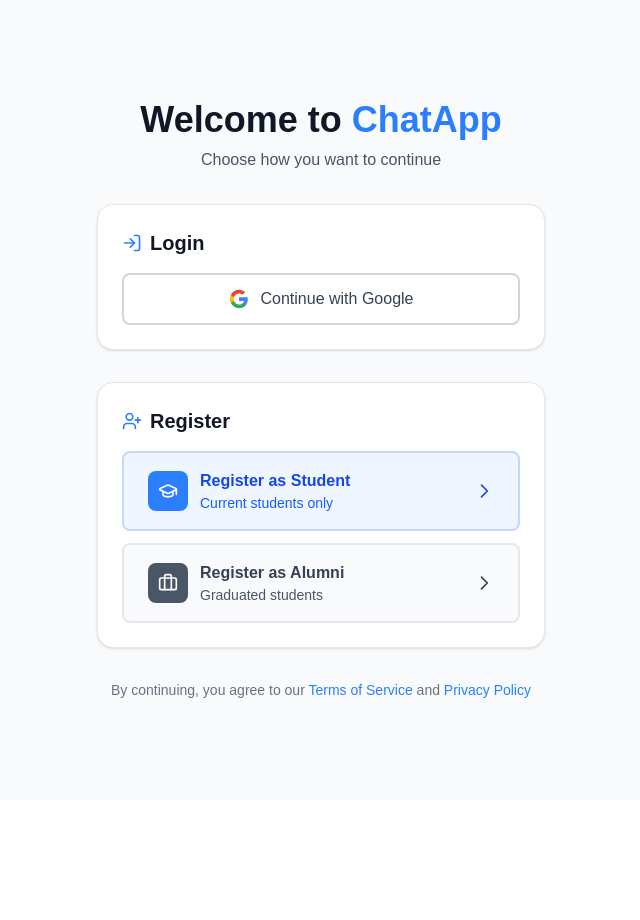
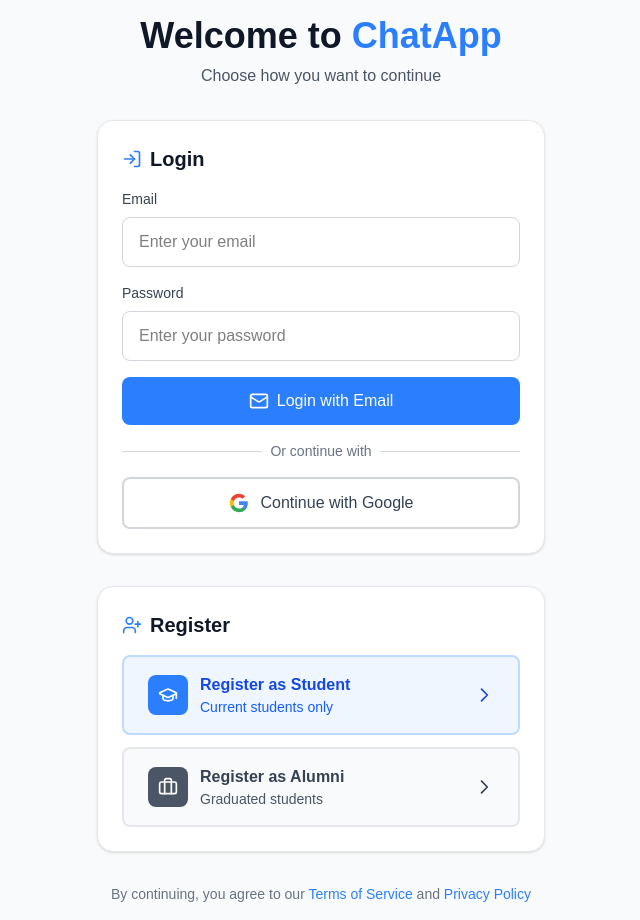
Before and after one commit to SHIVAM-KUMAR-59/kampuskonnect, a Next.js app in the folder client/: page / in a window 1280 px wide. Shown: the whole page, without its empty margins (319-959 px from the left). Before the commit the page ends 800 px from the top, so only its background shows below. Built offline with nearby package versions, Linux system fonts and the light colour scheme.

Commit message:
Credentials login working

```diff
--- a/client/app/page.js
+++ b/client/app/page.js
@@ -1,8 +1,38 @@
 'use client'
 import { signIn } from "next-auth/react";
-import { LogIn, UserPlus, GraduationCap, Briefcase } from "lucide-react";
+import { LogIn, UserPlus, GraduationCap, Briefcase, Mail } from "lucide-react";
+import { useState } from "react";
 
 export default function Home() {
+  const [email, setEmail] = useState("");
+  const [password, setPassword] = useState("");
+  const [loading, setLoading] = useState(false);
+  const [error, setError] = useState("");
+
+  const handleCredentialsLogin = async (e) => {
+    e.preventDefault();
+    setError("");
+    setLoading(true);
+
+    try {
+      const result = await signIn("credentials", {
+        email,
+        password,
+        redirect: false,
+      });
+
+      if (result?.error) {
+        setError(result.error);
+      } else if (result?.ok) {
+        window.location.href = "/dashboard";
+      }
+    } catch (err) {
+      setError("An error occurred during login");
+    } finally {
+      setLoading(false);
+    }
+  };
+
   return (
     <div className="min-h-screen bg-gray-50 flex items-center justify-center p-4">
       <div className="max-w-md w-full space-y-8">
@@ -21,6 +51,74 @@
             <h2 className="text-xl font-semibold text-gray-900">Login</h2>
           </div>
 
+          {/* Email/Password Login Form */}
+          <form onSubmit={handleCredentialsLogin} className="space-y-4">
+            {error && (
+              <div className="p-3 bg-red-50 border border-red-200 rounded-lg">
+                <p className="text-sm text-red-600">{error}</p>
+              </div>
+            )}
+
+            <div>
+              <label htmlFor="email" className="block text-sm font-medium text-gray-700 mb-2">
+                Email
+              </label>
+              <input
+                id="email"
+                type="email"
+                value={email}
+                onChange={(e) => setEmail(e.target.value)}
+                required
+                placeholder="Enter your email"
+                className="w-full px-4 py-3 border border-gray-300 rounded-lg focus:ring-2 focus:ring-blue-500 focus:outline-none"
+              />
+            </div>
+
+            <div>
+              <label htmlFor="password" className="block text-sm font-medium text-gray-700 mb-2">
+                Password
+              </label>
+              <input
+                id="password"
+                type="password"
+                value={password}
+                onChange={(e) => setPassword(e.target.value)}
+                required
+                placeholder="Enter your password"
+                className="w-full px-4 py-3 border border-gray-300 rounded-lg focus:ring-2 focus:ring-blue-500 focus:outline-none"
+              />
+            </div>
+
+            <button
+              type="submit"
+              disabled={loading}
+              className="w-full flex items-center justify-center gap-2 px-6 py-3 bg-blue-500 text-white rounded-lg hover:bg-blue-600 transition-colors font-medium disabled:opacity-50 disabled:cursor-not-allowed"
+            >
+              {loading ? (
+                <>
+                  <div className="w-5 h-5 border-2 border-white border-t-transparent rounded-full animate-spin"></div>
+                  Logging in...
+                </>
+              ) : (
+                <>
+                  <Mail className="w-5 h-5" />
+                  Login with Email
+                </>
+              )}
+            </button>
+          </form>
+
+          {/* Divider */}
+          <div className="relative">
+            <div className="absolute inset-0 flex items-center">
+              <div className="w-full border-t border-gray-300"></div>
+            </div>
+            <div className="relative flex justify-center text-sm">
+              <span className="px-2 bg-white text-gray-500">Or continue with</span>
+            </div>
+          </div>
+
+          {/* Google Login */}
           <button
             onClick={() => signIn("google-login", { callbackUrl: "/dashboard" })}
             className="w-full flex items-center justify-center gap-3 px-6 py-3 bg-white border-2 border-gray-300 text-gray-700 rounded-lg hover:bg-gray-50 hover:border-gray-400 transition-all font-medium"
```
Also changed, not shown: 2 other files (tests, documents, lock files or other folders).
